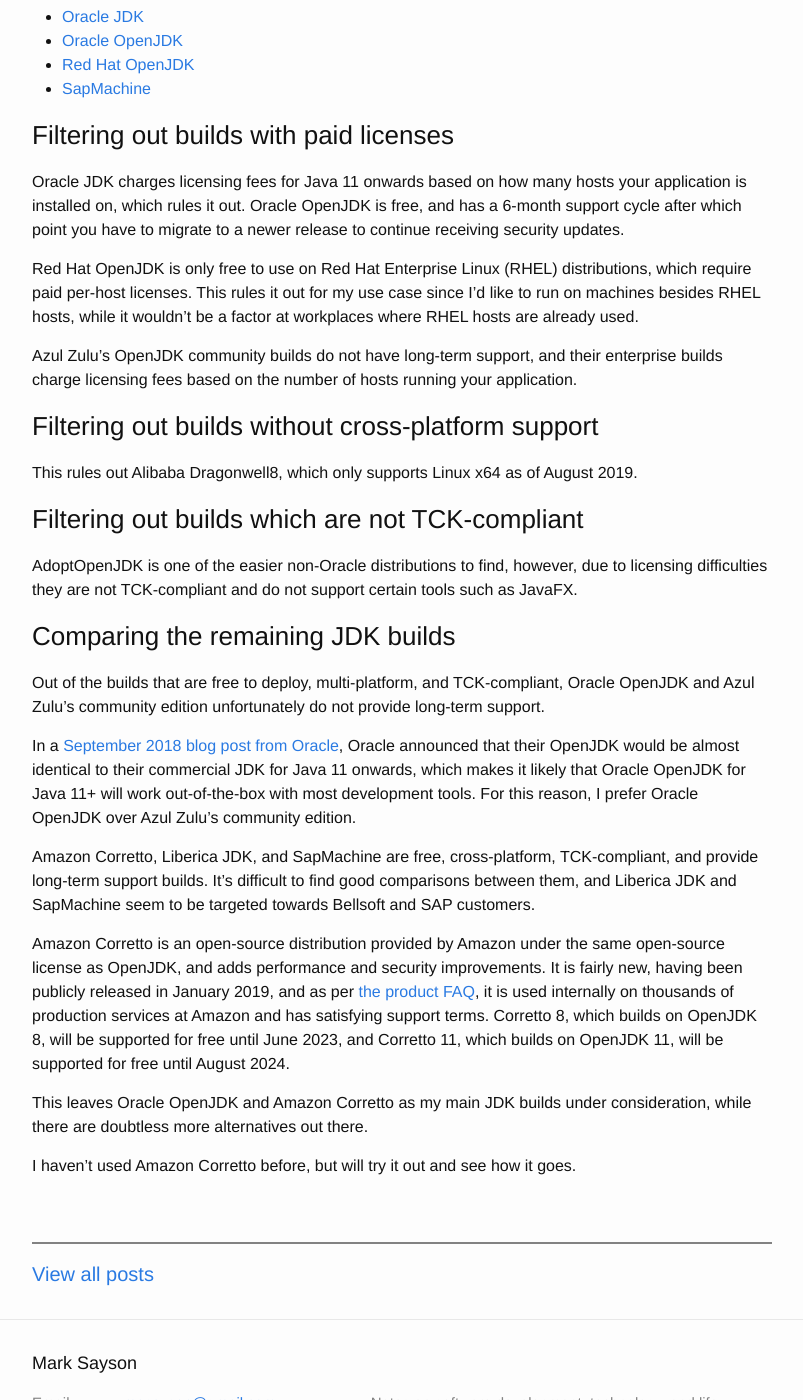
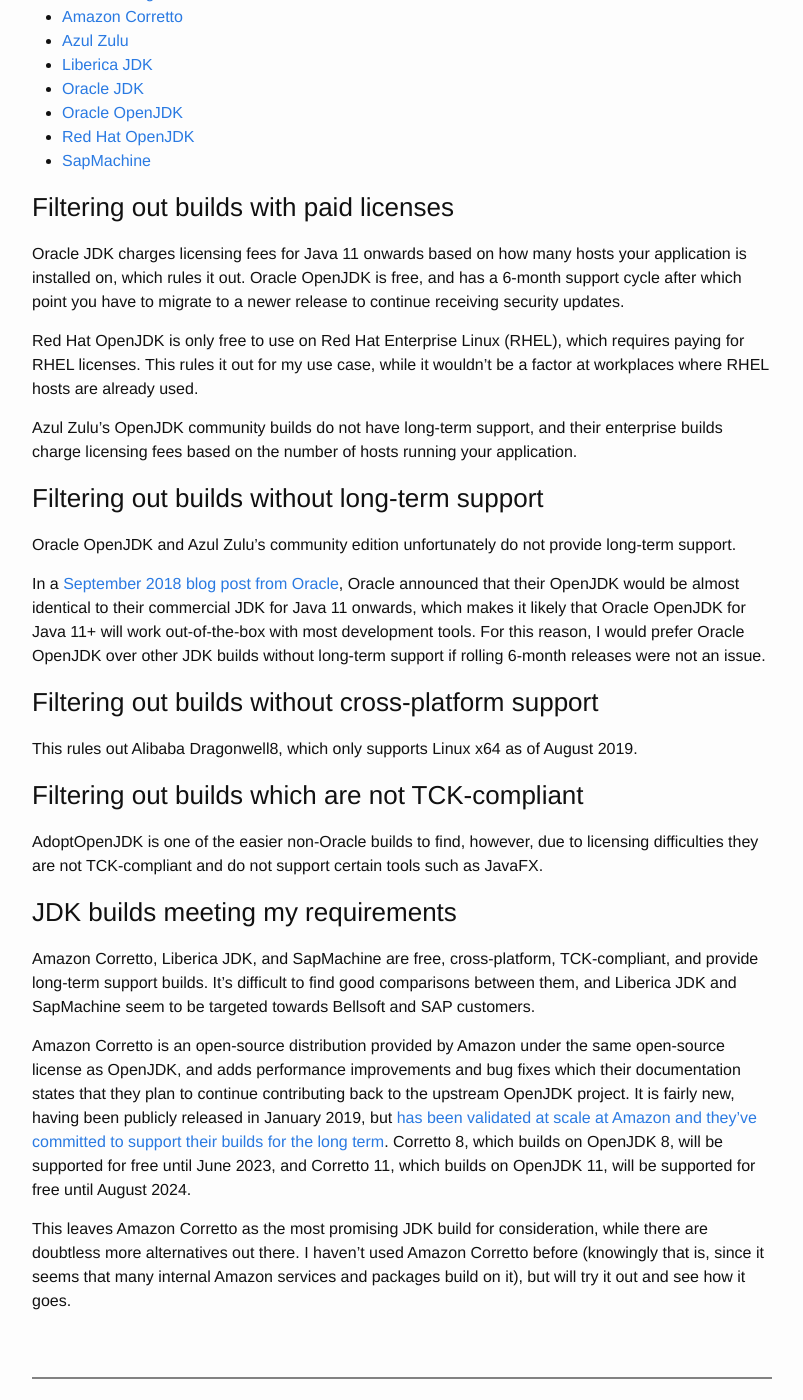
Before and after one commit to msayson/msayson.github.io, a Jekyll site: the page built from _posts/2019-08-09-jdk-distributions-everywhere.markdown, in a window 1280 px wide and 1400 px high, scrolled down 1089 px. Shown: the whole window, without its empty margins (238-1041 px from the left). Built offline with Jekyll 4.4.1, drawn with Linux system fonts in a browser that asks for light colours; some of the changed text lies outside the part shown.

Commit message:
Updated wording of JDK post

```diff
--- a/_posts/2019-08-09-jdk-distributions-everywhere.markdown
+++ b/_posts/2019-08-09-jdk-distributions-everywhere.markdown
@@ -7,23 +7,24 @@
 ---
 ### The end of Oracle JDK's free long-term support (LTS) builds
 
-In 2018, [Oracle announced plans to stop providing free LTS JDK builds for production services](https://blog.joda.org/2018/09/do-not-fall-into-oracles-java-11-trap.html), triggering a stream of angry and confused posts and prompting more developers to consider moving to alternative JDK distributions.
+In 2018, [Oracle announced plans to stop providing free LTS JDK builds for production services](https://blog.joda.org/2018/09/do-not-fall-into-oracles-java-11-trap.html), triggering a stream of angry and confused posts and prompting more developers to consider moving to alternative JDK builds.
 
-A year later, the number of production-ready JDK distributions has blossomed, more companies are building their own (you can now pick between Oracle, Red Hat, IBM, SAP, Bellsoft, Amazon, Alibaba, Azul, etc.), and it's more difficult to decide which one to use.
+A year later, the number of production-ready JDK builds has blossomed, more companies are building their own (you can now pick between Oracle, Red Hat, IBM, SAP, Bellsoft, Amazon, Alibaba, Azul, etc.), and it's more difficult to decide which one to use.
 
 This is almost like choosing a Linux distribution!  Taking a look at the number of JDKs, I'd like to start from a simple set of criteria to pick one to use for a new project, assuming zero budget and a desire for maximum flexibility.
 
-[DevExperts](https://devexperts.com/blog/oracle-jdk-vs-openjdk-builds-comparison/) put out a good comparison of JDK distributions in February 2019, and while it doesn't include some JDK builds and may become dated, it was very helpful for a first pass.  They compare Oracle JDK, Oracle OpenJDK, Red Hat OpenJDK, Azul Zulu, Amazon Corretto, and AdoptOpenJDK.
+[DevExperts](https://devexperts.com/blog/oracle-jdk-vs-openjdk-builds-comparison/) put out a good comparison of JDK builds in February 2019, and while it doesn't include some JDK builds and may become dated, it was very helpful for a first pass.  They compare Oracle JDK, Oracle OpenJDK, Red Hat OpenJDK, Azul Zulu, Amazon Corretto, and AdoptOpenJDK.
 
 ### My requirements for a JDK build
 
 * It must be free for use in development and deployment.
+* It must provide long-term support, with at least 1-2 years of security updates and bug fixes.
 * It must support development and deployment across operating systems (Linux, Windows, Mac OS X).
 * It must be verified as compliant with the Java specification (eg. Technology Compatibility Kit compliant, or TCK-compliant).
 
-I would prefer a JDK build which offers long-term support (1-2+ years) with the guarantee of security updates.  Long-term support doesn't matter if you keep everything up-to-date at all times, but in practise it's nice to have the extra breathing room.
+Long-term support may not matter to you if you're always able to promptly upgrade to the next major version, but in practise it's nice to have extra breathing room and have time for all of your dependencies to handle breaking changes.  It's not much fun to have to scramble every few months to keep your software working, and bad practise to rely on end-of-life software that will no longer receive security updates.
 
-### JDK builds considered, in alphabetical order
+### JDK builds considered, ordered alphabetically
 
 * [AdoptOpenJDK](https://adoptopenjdk.net/)
 * [Alibaba Dragonwell8](https://github.com/alibaba/dragonwell8)
@@ -39,9 +40,15 @@
 
 Oracle JDK charges licensing fees for Java 11 onwards based on how many hosts your application is installed on, which rules it out.  Oracle OpenJDK is free, and has a 6-month support cycle after which point you have to migrate to a newer release to continue receiving security updates.
 
-Red Hat OpenJDK is only free to use on Red Hat Enterprise Linux (RHEL) distributions, which require paid per-host licenses.  This rules it out for my use case since I'd like to run on machines besides RHEL hosts, while it wouldn't be a factor at workplaces where RHEL hosts are already used.
+Red Hat OpenJDK is only free to use on Red Hat Enterprise Linux (RHEL), which requires paying for RHEL licenses.  This rules it out for my use case, while it wouldn't be a factor at workplaces where RHEL hosts are already used.
 
 Azul Zulu's OpenJDK community builds do not have long-term support, and their enterprise builds charge licensing fees based on the number of hosts running your application.
+
+### Filtering out builds without long-term support
+
+Oracle OpenJDK and Azul Zulu's community edition unfortunately do not provide long-term support.
+
+In a [September 2018 blog post from Oracle](https://blogs.oracle.com/java-platform-group/oracle-jdk-releases-for-java-11-and-later), Oracle announced that their OpenJDK would be almost identical to their commercial JDK for Java 11 onwards, which makes it likely that Oracle OpenJDK for Java 11+ will work out-of-the-box with most development tools.  For this reason, I would prefer Oracle OpenJDK over other JDK builds without long-term support if rolling 6-month releases were not an issue.
 
 ### Filtering out builds without cross-platform support
 
@@ -49,18 +56,12 @@
 
 ### Filtering out builds which are not TCK-compliant
 
-AdoptOpenJDK is one of the easier non-Oracle distributions to find, however, due to licensing difficulties they are not TCK-compliant and do not support certain tools such as JavaFX.
+AdoptOpenJDK is one of the easier non-Oracle builds to find, however, due to licensing difficulties they are not TCK-compliant and do not support certain tools such as JavaFX.
 
-### Comparing the remaining JDK builds
-
-Out of the builds that are free to deploy, multi-platform, and TCK-compliant, Oracle OpenJDK and Azul Zulu's community edition unfortunately do not provide long-term support.
-
-In a [September 2018 blog post from Oracle](https://blogs.oracle.com/java-platform-group/oracle-jdk-releases-for-java-11-and-later), Oracle announced that their OpenJDK would be almost identical to their commercial JDK for Java 11 onwards, which makes it likely that Oracle OpenJDK for Java 11+ will work out-of-the-box with most development tools.  For this reason, I prefer Oracle OpenJDK over Azul Zulu's community edition.
+### JDK builds meeting my requirements
 
 Amazon Corretto, Liberica JDK, and SapMachine are free, cross-platform, TCK-compliant, and provide long-term support builds.  It's difficult to find good comparisons between them, and Liberica JDK and SapMachine seem to be targeted towards Bellsoft and SAP customers.
 
-Amazon Corretto is an open-source distribution provided by Amazon under the same open-source license as OpenJDK, and adds performance and security improvements.  It is fairly new, having been publicly released in January 2019, and as per [the product FAQ](https://aws.amazon.com/corretto/faqs/), it is used internally on thousands of production services at Amazon and has satisfying support terms.  Corretto 8, which builds on OpenJDK 8, will be supported for free until June 2023, and Corretto 11, which builds on OpenJDK 11, will be supported for free until August 2024.
+Amazon Corretto is an open-source distribution provided by Amazon under the same open-source license as OpenJDK, and adds performance improvements and bug fixes which their documentation states that they plan to continue contributing back to the upstream OpenJDK project.  It is fairly new, having been publicly released in January 2019, but [has been validated at scale at Amazon and they've committed to support their builds for the long term](https://aws.amazon.com/corretto/faqs/).  Corretto 8, which builds on OpenJDK 8, will be supported for free until June 2023, and Corretto 11, which builds on OpenJDK 11, will be supported for free until August 2024.
 
-This leaves Oracle OpenJDK and Amazon Corretto as my main JDK builds under consideration, while there are doubtless more alternatives out there.
-
-I haven't used Amazon Corretto before, but will try it out and see how it goes.
+This leaves Amazon Corretto as the most promising JDK build for consideration, while there are doubtless more alternatives out there.  I haven't used Amazon Corretto before (knowingly that is, since it seems that many internal Amazon services and packages build on it), but will try it out and see how it goes.
```
